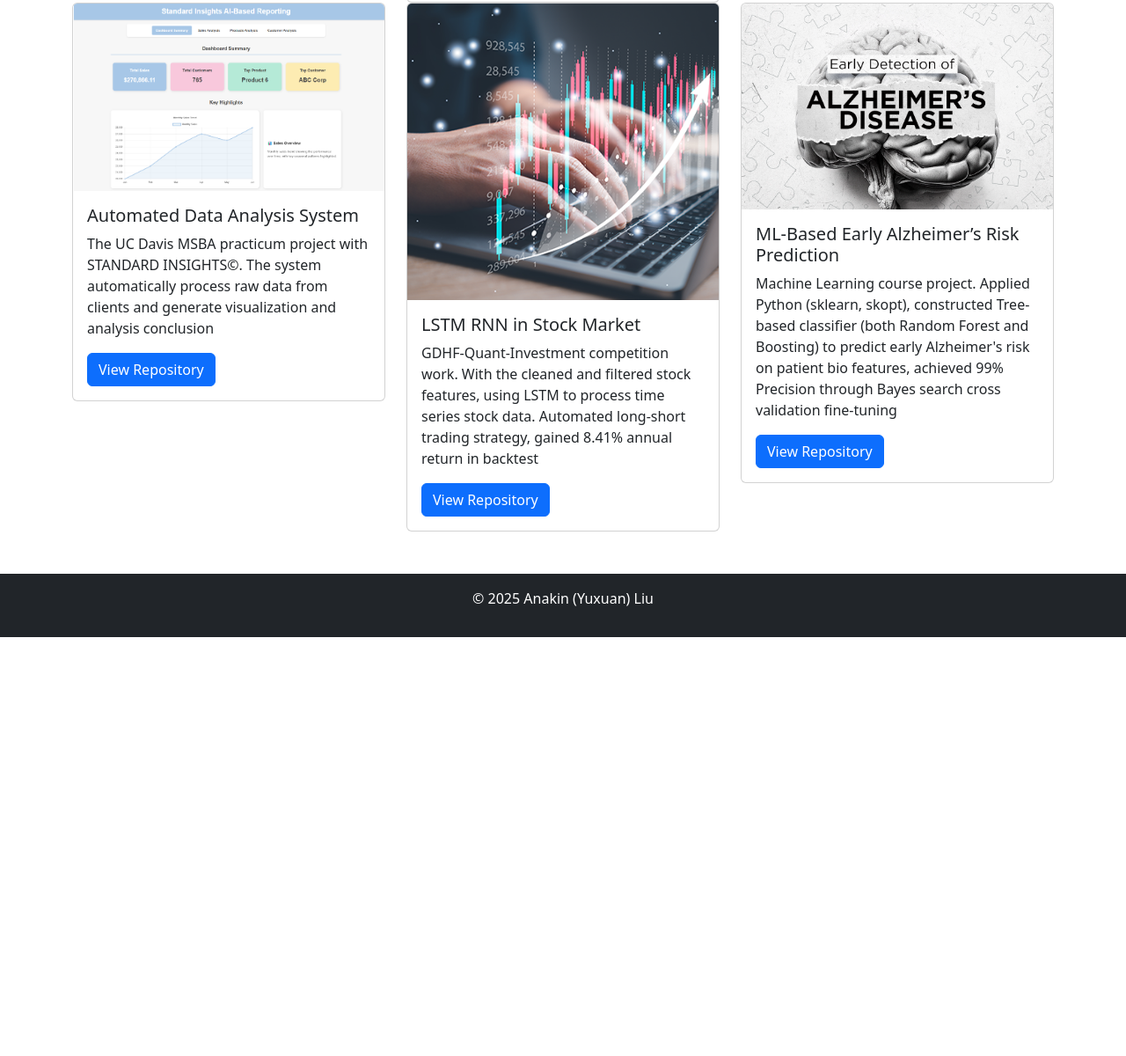
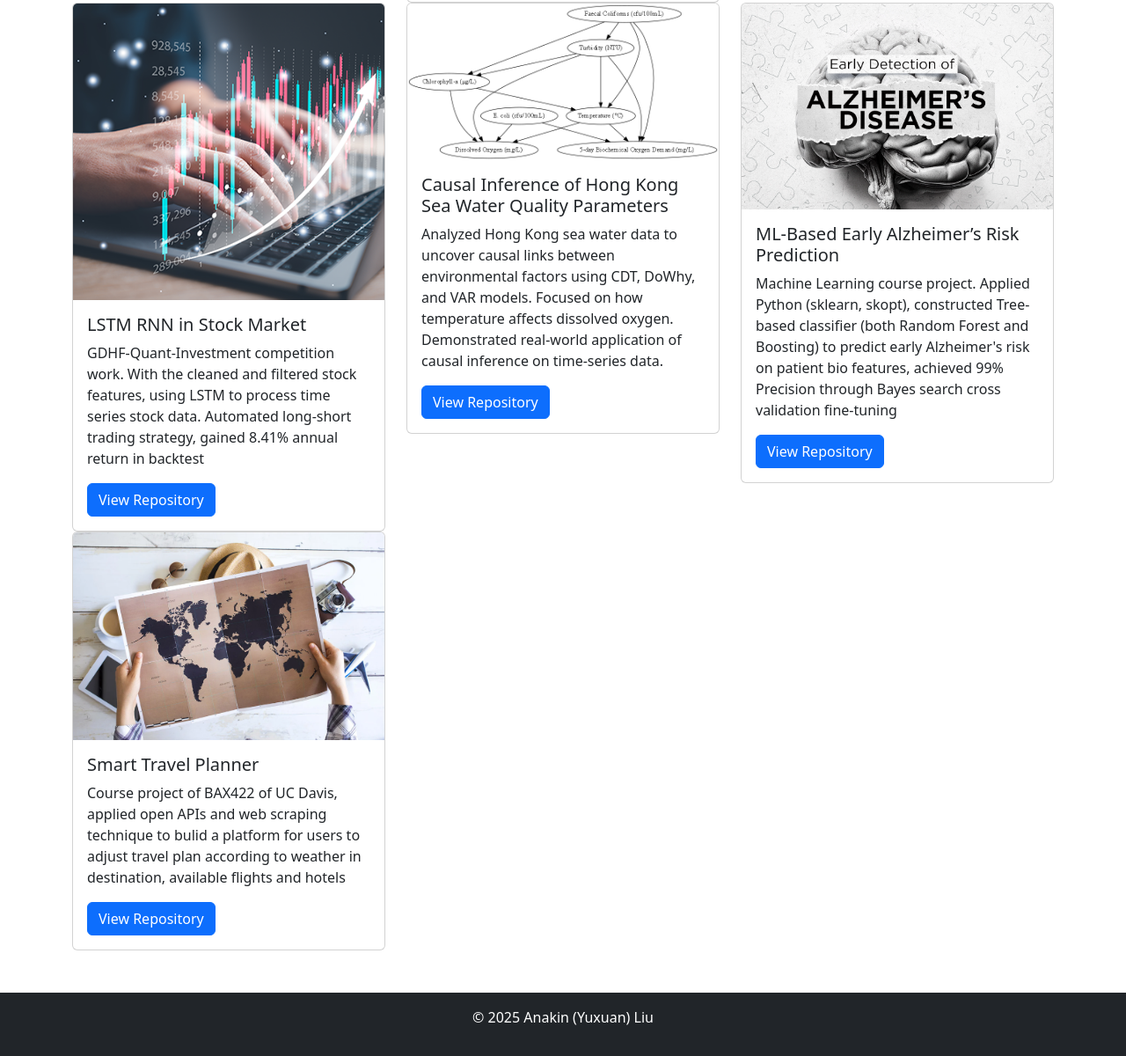
Before and after one commit to yuxuananakinliu/yuxuananakinliu.github.io, a plain HTML site: page index.html in a window 1280 px wide. Shown: the part 1096-2296 px from the top of the page at 88% size. Before the commit the page ends 1820 px from the top, so only its background shows below. Drawn offline with nearby package versions, Linux system fonts and the light colour scheme.

Commit message:
Update index.html

```diff
--- a/index.html
+++ b/index.html
@@ -45,17 +45,6 @@
 
             <div class="col-md-4">
                 <div class="card">
-                    <img src="https://yuxuananakinliu.github.io/travelplan.png" class="card-img-top project-img" alt="Project Image">
-                    <div class="card-body">
-                        <h5 class="card-title">Smart Travel Planner</h5>
-                        <p>Course project of BAX422 of UC Davis, applied open APIs and web scraping technique to bulid a platform for users to adjust travel plan according to weather in destination, available flights and hotels</p>
-                        <a href="https://github.com/yuxuananakinliu/BAX-422-API-Application" class="btn btn-primary" target="_blank">View Repository</a>
-                    </div>
-                </div>
-            </div>
-
-            <div class="col-md-4">
-                <div class="card">
                     <img src="https://yuxuananakinliu.github.io/practicum.png" class="card-img-top project-img" alt="Project Image">
                     <div class="card-body">
                         <h5 class="card-title">Automated Data Analysis System</h5>
@@ -78,11 +67,33 @@
 
             <div class="col-md-4">
                 <div class="card">
+                    <img src="https://yuxuananakinliu.github.io/dowhy1.png" class="card-img-top project-img" alt="Project Image">
+                    <div class="card-body">
+                        <h5 class="card-title">Causal Inference of Hong Kong Sea Water Quality Parameters</h5>
+                        <p>Analyzed Hong Kong sea water data to uncover causal links between environmental factors using CDT, DoWhy, and VAR models. Focused on how temperature affects dissolved oxygen. Demonstrated real-world application of causal inference on time-series data.</p>
+                        <a href="https://github.com/yuxuananakinliu/DDA4210-Causal-Inference" class="btn btn-primary" target="_blank">View Repository</a>
+                    </div>
+                </div>
+            </div>
+
+            <div class="col-md-4">
+                <div class="card">
                     <img src="https://yuxuananakinliu.github.io/Alzheimers.png" class="card-img-top project-img" alt="Project Image">
                     <div class="card-body">
                         <h5 class="card-title">ML-Based Early Alzheimer’s Risk Prediction</h5>
                         <p>Machine Learning course project. Applied Python (sklearn, skopt), constructed Tree-based classifier (both Random Forest and Boosting) to predict early Alzheimer's risk on patient bio features, achieved 99% Precision through Bayes search cross validation fine-tuning</p>
                         <a href="https://github.com/yuxuananakinliu/BAX-452-ML-Based-Al-Early-Alzheimer-s-Risk-Prediction" class="btn btn-primary" target="_blank">View Repository</a>
+                    </div>
+                </div>
+            </div>
+
+            <div class="col-md-4">
+                <div class="card">
+                    <img src="https://yuxuananakinliu.github.io/travelplan.png" class="card-img-top project-img" alt="Project Image">
+                    <div class="card-body">
+                        <h5 class="card-title">Smart Travel Planner</h5>
+                        <p>Course project of BAX422 of UC Davis, applied open APIs and web scraping technique to bulid a platform for users to adjust travel plan according to weather in destination, available flights and hotels</p>
+                        <a href="https://github.com/yuxuananakinliu/BAX-422-API-Application" class="btn btn-primary" target="_blank">View Repository</a>
                     </div>
                 </div>
             </div>
```
